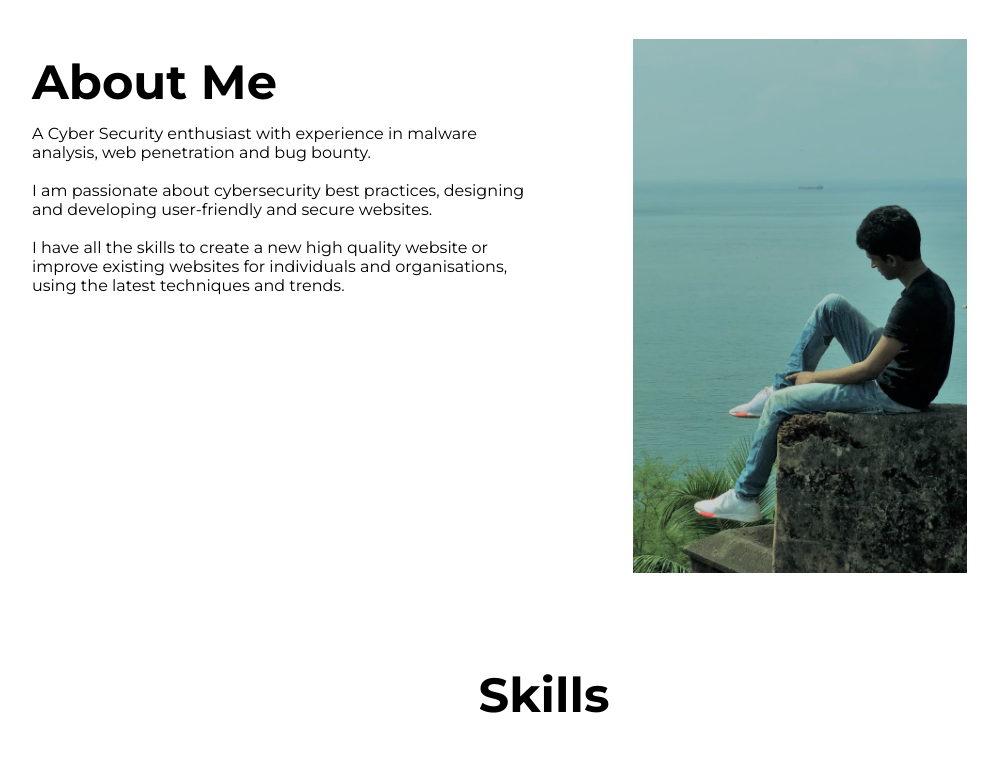
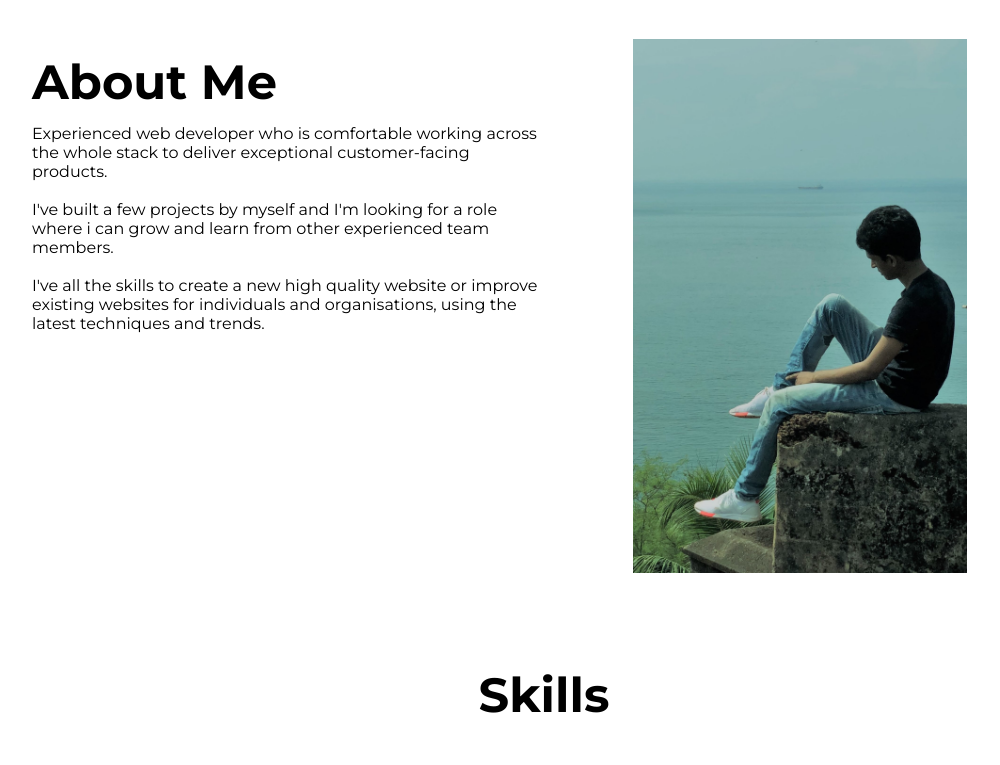
Before and after one commit to n1h41/portfolio, a Gatsby site: page / in a window 1280 px wide. Shown: the part 1040-1805 px from the top of the page, without its empty margins (96-1096 px from the left). Built offline with nearby package versions, Linux system fonts and the light colour scheme; Gatsby itself is replaced by a stand-in of ours.

Commit message:
niyara 2

```diff
--- a/src/yourdata.js
+++ b/src/yourdata.js
@@ -117,11 +117,11 @@ export default {
 
   // About Secton --------------
   aboutParaOne:
-    "A Cyber Security enthusiast with experience in malware analysis, web penetration and bug bounty.",
+    "Experienced web developer who is comfortable working across the whole stack to deliver exceptional customer-facing products.",
   aboutParaTwo:
-    "I am passionate about cybersecurity best practices, designing and developing user-friendly and secure websites.",
+    "I've built a few projects by myself and I'm looking for a role where i can grow and learn from other experienced team members.",
   aboutParaThree:
-    "I have all the skills to create a new high quality website or improve existing websites for individuals and organisations, using the latest techniques and trends.",
+    "I've all the skills to create a new high quality website or improve existing websites for individuals and organisations, using the latest techniques and trends.",
   aboutImage:
     n1h41,
 
```
